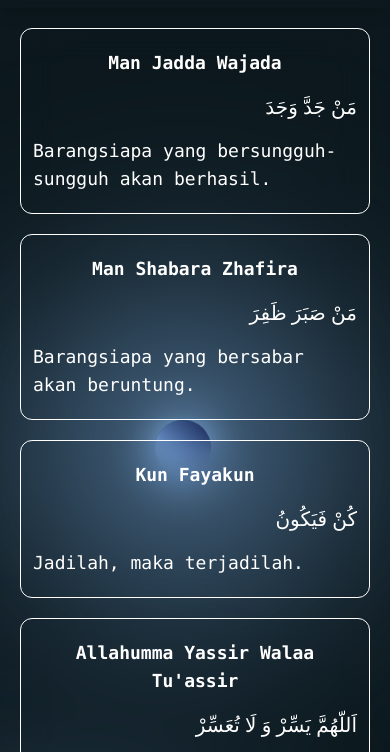
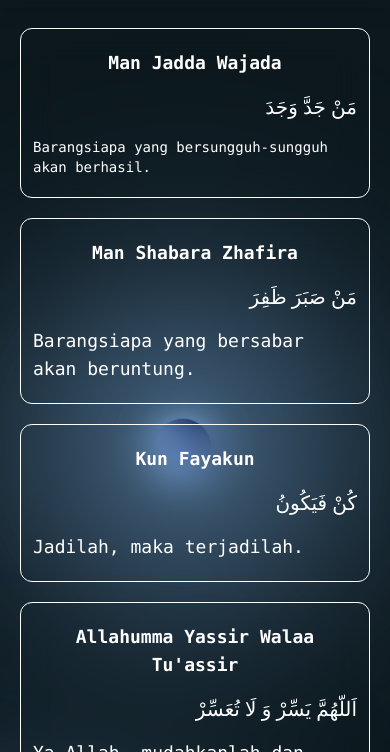
Before and after one commit to taaufikkwandanii01/self-reminder, a website: page index.html in a window 390 px wide. Shown: the part 92-844 px from the top of the page. Drawn offline with Linux system fonts and the light colour scheme.

Commit message:
first commit

```diff
--- a/index.html
+++ b/index.html
@@ -84,7 +84,7 @@
               <div class="flex flex-col my-5 mx-3 gap-4">
                 <h3 class="font-mono text-lg md:text-xl font-bold text-center">Man Jadda Wajada</h3>
                 <p class="text-xl text-right">مَنْ جَدَّ وَجَدَ</p>
-                <p class="font-mono text-lg md:text-xl text-left">Barangsiapa yang bersungguh-sungguh akan berhasil.</p>
+                <p class="font-mono text-sm md:text-xl text-left">Barangsiapa yang bersungguh-sungguh akan berhasil.</p>
               </div>
             </div>
 
```
